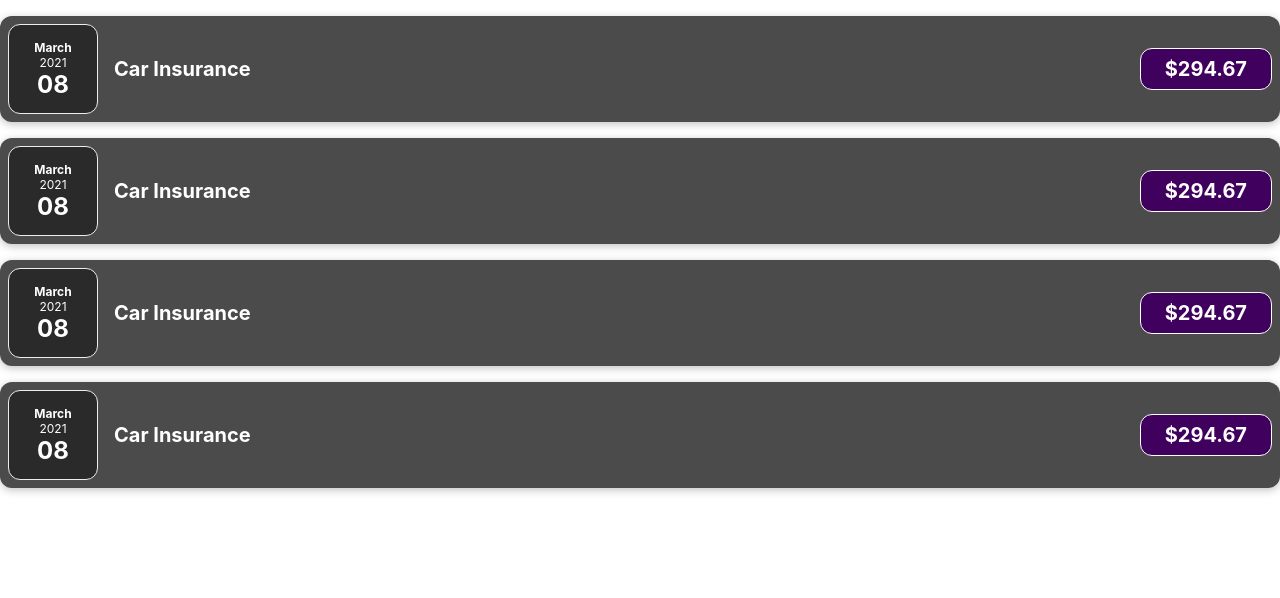
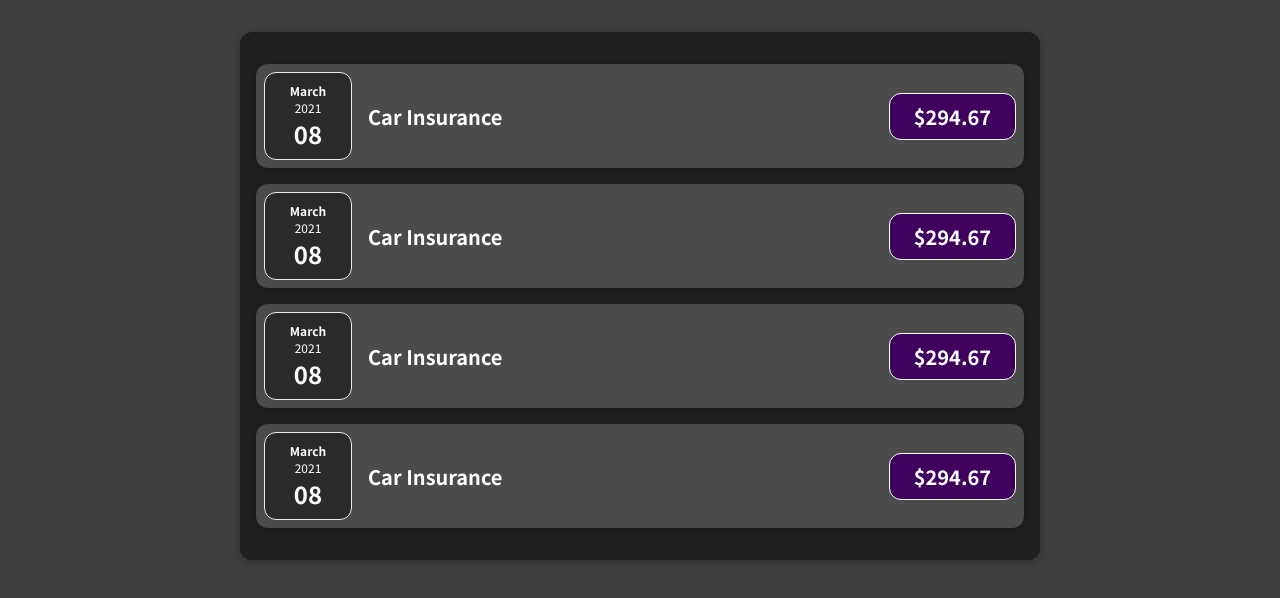
Before and after one commit to krstoko/ReactPractise, a React (Create React App) app in the folder reactapp/: page / in a window 1280 px wide. Shown: the top 598 px of the page. Built offline with nearby package versions, Linux system fonts and the light colour scheme.

Commit message:
Making shell component and learning what is children props, and how not to duplicate code

```diff
--- a/reactapp/src/App.css
+++ b/reactapp/src/App.css
@@ -2,11 +2,14 @@
   display: flex;
   justify-content: space-between;
   align-items: center;
-  box-shadow: 0 2px 8px rgba(0, 0, 0, 0.25);
   padding: 0.5rem;
   margin: 1rem 0;
+  background-color: #4b4b4b;
+}
+
+.card{
+  box-shadow: 0 2px 8px rgba(0, 0, 0, 0.25);
   border-radius: 12px;
-  background-color: #4b4b4b;
 }
 
 .expense-item__description {
@@ -81,3 +84,11 @@
   font-size: 1.5rem;
   font-weight: bold;
 }
+
+.expenses {
+  padding: 1rem;
+  background-color: rgb(31, 31, 31);
+  margin: 2rem auto;
+  width: 50rem;
+  max-width: 95%;
+}
--- a/reactapp/src/App.js
+++ b/reactapp/src/App.js
@@ -1,17 +1,10 @@
 import './App.css';
-import ExpenseItem from './components/ExpenseItem';
+import Expenses from './components/Expenses';
 function App() {
-  const expenses = [
-    {title: "Car Insurance", amount: 294.67, date: new Date(2021,2,8)},
-    {title: "Car Insurance", amount: 294.67, date: new Date(2021,2,8)},
-    {title: "Car Insurance", amount: 294.67, date: new Date(2021,2,8)},
-    {title: "Car Insurance", amount: 294.67, date: new Date(2021,2,8)}
-  ]
+
   return (
     <div className="App">
-      {expenses.map((data,id) =>{
-        return <ExpenseItem info={data} key={id}/>
-      })}
+     <Expenses />
     </div>
   );
 }
--- /dev/null
+++ b/reactapp/src/components/Card.js
@@ -0,0 +1,10 @@
+function Card(props){
+    const classes = "card " + props.className;
+    return(
+        <div className={classes}>
+            {props.children}
+        </div>
+    )
+}
+
+export default Card;
--- a/reactapp/src/components/ExpenseDate.js
+++ b/reactapp/src/components/ExpenseDate.js
@@ -1,16 +1,15 @@
-function ExpenseDate(props){
+function ExpenseDate(props) {
+  const month = props.date.toLocaleString("en-US", { month: "long" });
+  const day = props.date.toLocaleString("en-US", { day: "2-digit" });
+  const year = props.date.getFullYear();
 
-    const month = props.date.toLocaleString("en-US", {month: "long"})
-    const day = props.date.toLocaleString("en-US",{day: "2-digit"})
-    const year = props.date.getFullYear()
-
-    return(
-        <div className="expense-date">
-             <div className="expense-date__month">{month}</div>
-             <div className="expense-date__year">{year}</div>
-             <div className="expense-date__day">{day}</div>
-         </div>
-    )
+  return (
+    <div className="expense-date">
+      <div className="expense-date__month">{month}</div>
+      <div className="expense-date__year">{year}</div>
+      <div className="expense-date__day">{day}</div>
+    </div>
+  );
 }
 
 export default ExpenseDate;
--- a/reactapp/src/components/ExpenseItem.js
+++ b/reactapp/src/components/ExpenseItem.js
@@ -1,16 +1,16 @@
+import Card from "./Card";
 import ExpenseDate from "./ExpenseDate";
 
-function ExpenseItem(props){
-
-    return(
-     <div className="expense-item">
-         <ExpenseDate date={props.info.date}/>
-         <div className="expense-item__description">
-             <h2>{props.info.title}</h2>
-             <div className="expense-item__price">${props.info.amount}</div>
-         </div>
-     </div>
-    )
+function ExpenseItem(props) {
+  return (
+    <Card className="expense-item">
+      <ExpenseDate date={props.info.date} />
+      <div className="expense-item__description">
+        <h2>{props.info.title}</h2>
+        <div className="expense-item__price">${props.info.amount}</div>
+      </div>
+    </Card>
+  );
 }
 
 export default ExpenseItem;
--- /dev/null
+++ b/reactapp/src/components/Expenses.js
@@ -0,0 +1,20 @@
+import Card from "./Card";
+import ExpenseItem from "./ExpenseItem";
+
+function Expenses() {
+  const expenses = [
+    { title: "Car Insurance", amount: 294.67, date: new Date(2021, 2, 8) },
+    { title: "Car Insurance", amount: 294.67, date: new Date(2021, 2, 8) },
+    { title: "Car Insurance", amount: 294.67, date: new Date(2021, 2, 8) },
+    { title: "Car Insurance", amount: 294.67, date: new Date(2021, 2, 8) },
+  ];
+  return (
+    <Card className="expenses">
+      {expenses.map((data, id) => {
+        return <ExpenseItem info={data} key={id} />;
+      })}
+    </Card>
+  );
+}
+
+export default Expenses;
--- a/reactapp/src/index.css
+++ b/reactapp/src/index.css
@@ -1,13 +1,14 @@
+@import url('https://fonts.googleapis.com/css2?family=Noto+Sans+JP:wght@400;700&display=swap');
+
+* {
+  box-sizing: border-box;
+}
+
+html {
+  font-family: 'Noto Sans JP', sans-serif;
+}
+
 body {
   margin: 0;
-  font-family: -apple-system, BlinkMacSystemFont, 'Segoe UI', 'Roboto', 'Oxygen',
-    'Ubuntu', 'Cantarell', 'Fira Sans', 'Droid Sans', 'Helvetica Neue',
-    sans-serif;
-  -webkit-font-smoothing: antialiased;
-  -moz-osx-font-smoothing: grayscale;
+  background-color: #3f3f3f;
 }
-
-code {
-  font-family: source-code-pro, Menlo, Monaco, Consolas, 'Courier New',
-    monospace;
-}
```
